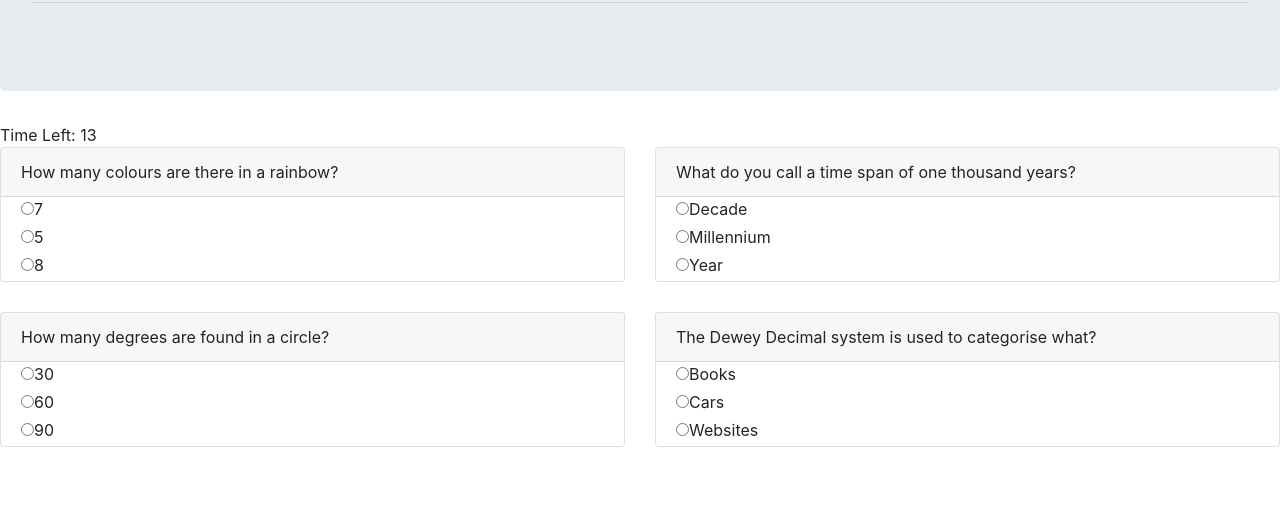
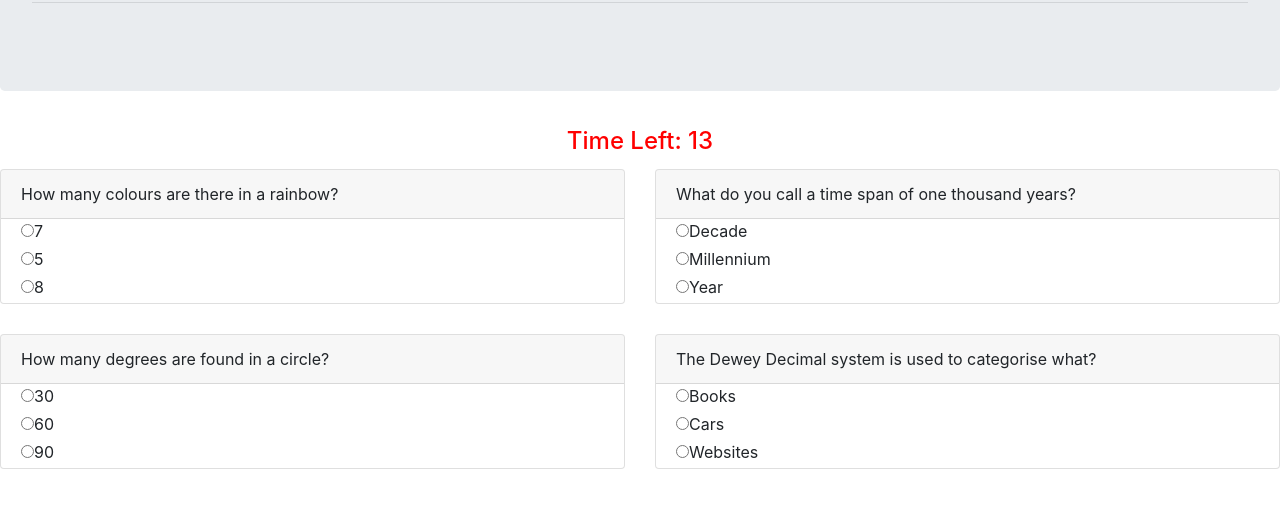
Before and after one commit to sgidan/TriviaGame, a plain HTML site: page index.html in a window 1280 px wide. Both pictures are taken after a click on the button "Start". Shown: the part 153-660 px from the top of the page. Drawn offline with nearby package versions, Linux system fonts and the light colour scheme.

Commit message:
final commit i think

```diff
--- a/assets/Java/app.js
+++ b/assets/Java/app.js
@@ -10,6 +10,8 @@ function start() {
     $('#questions-page').show();
 
     var count = 15;
+    userScore=0;
+    wrong=0;
 
 
     function startTimer() {
@@ -19,15 +21,17 @@ function start() {
     function timeUp() {
         $('#timer').text("Time Left: " + 0);
         $("#time-left").append("<h2>Time's Up!</h2>");
+        $('.rightA').text("Right Answers: " + userScore)
+        $('.wrongA').text("Wrong Answers: " + wrong)
 
-        $('#questions-page').hide();
-        $('#final-page').show();
+
     }
 
     function countDown() {
         if (--count === 0) {
-
+            $('#questions-page').hide();
             timeUp();
+            $('#final-page').show();
         } else {
             $('#timer').text("Time Left: " + count);
             startTimer();
@@ -99,11 +103,9 @@ $('.radio').on('click', function () {
         console.log("wrong" + wrong)
 
     }
-    $('.rightA').text("Right Answers: " + userScore)
-    $('.wrongA').text("Wrong Answers: " + wrong)
 
 });
-var rightA = $('.final-page').append('<div class=rightA>');
-var wrongA = $('.final-page').append('<div class=wrongA>');
+var rightA = $('#final-page').append('<div class="rightA">');
+var wrongA = $('#final-page').append('<div class="wrongA">');
 
 //after timeer runs out hide questions & jumbo then show final score
--- a/assets/css/style.css
+++ b/assets/css/style.css
@@ -12,6 +12,17 @@
     margin-bottom:10px;
 }
 
-.final-page{
+#final-page{
     text-align: center;
+    border: solid black 2px;
+   margin: auto;
+   width:50%;
+
 }
+#timer{
+    text-align: center;
+    color: red;
+    font-size: 24px;
+    font-weight: 500;
+    margin-bottom: 10px;
+}
```
Also changed, not shown: index.html (+0 -3 lines).
